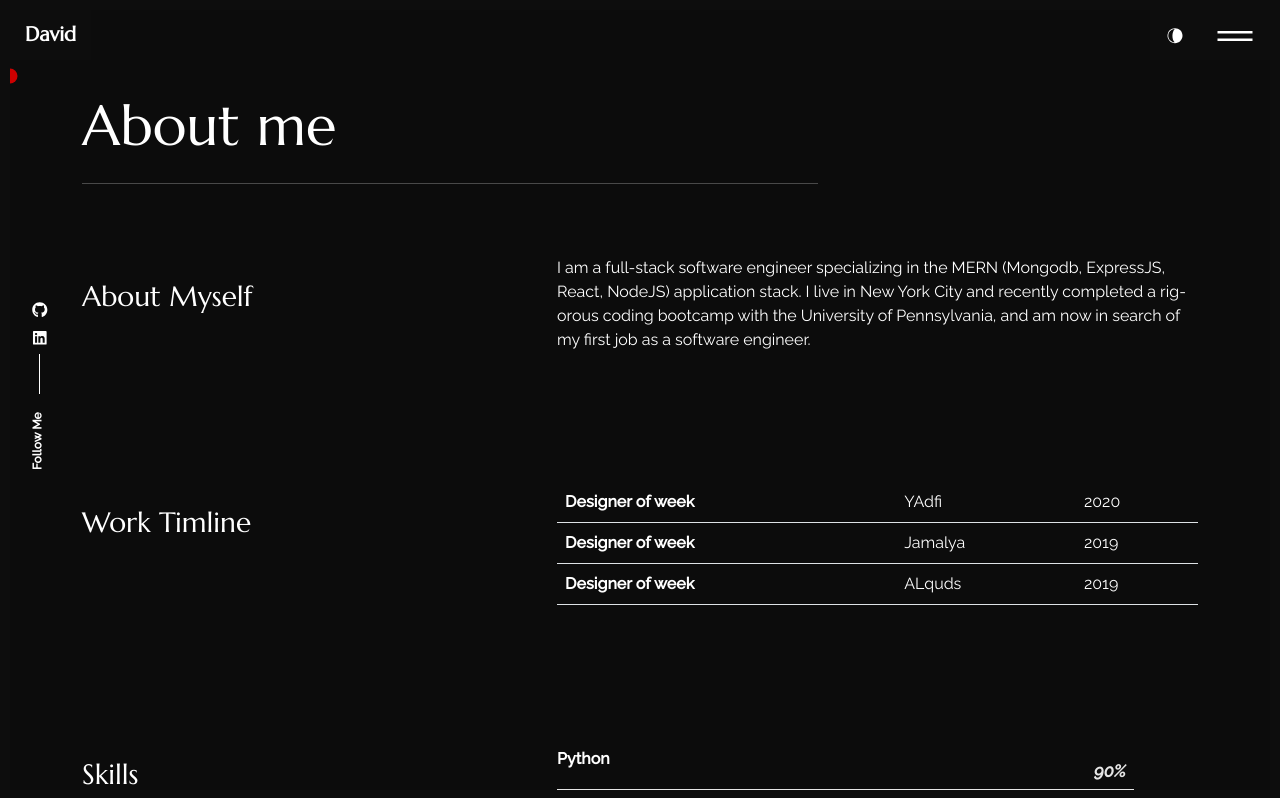
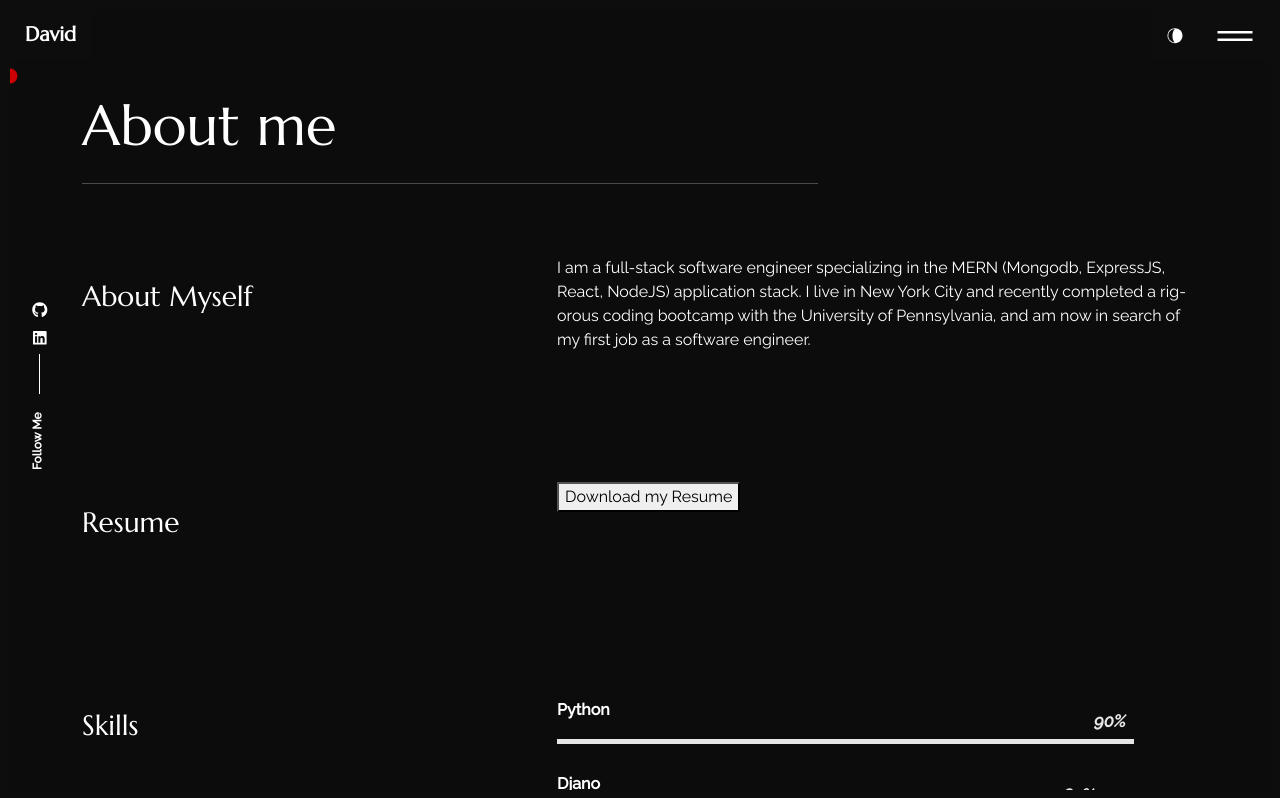
Before and after one commit to dhclarke99/final-portfolio, a React (Create React App) app: page /about in a window 1280 px wide. Shown: the top 798 px of the page. Built offline with nearby package versions, Linux system fonts and the light colour scheme.

Commit message:
added functionality to download my resume

```diff
--- a/src/content_option.js
+++ b/src/content_option.js
@@ -26,22 +26,7 @@ const dataabout = {
     title: "About Myself",
     aboutme: "I am a full-stack software engineer specializing in the MERN (Mongodb, ExpressJS, React, NodeJS) application stack. I live in New York City and recently completed a rigorous coding bootcamp with the University of Pennsylvania, and am now in search of my first job as a software engineer. ",
 };
-const worktimeline = [{
-    jobtitle: "Designer of week",
-    where: "YAdfi",
-    date: "2020",
-},
-{
-    jobtitle: "Designer of week",
-    where: "Jamalya",
-    date: "2019",
-},
-{
-    jobtitle: "Designer of week",
-    where: "ALquds",
-    date: "2019",
-},
-];
+const resume = "http://localhost:3000/David_Hernandez_Clarke_Resume-v2.pdf";
 
 const skills = [{
     name: "Python",
@@ -136,7 +121,7 @@ export {
     meta,
     dataabout,
     dataportfolio,
-    worktimeline,
+    resume,
     skills,
     services,
     introdata,
--- a/src/pages/about/index.js
+++ b/src/pages/about/index.js
@@ -5,12 +5,22 @@ import { Container, Row, Col } from "react-bootstrap";
 import {
   dataabout,
   meta,
-  worktimeline,
+  resume,
   skills,
   services,
 } from "../../content_option";
 
 export const About = () => {
+  const downloadFile=(url)=> {
+    const fileName = url.split('/').pop();
+const aTag = document.createElement('a');
+aTag.href =url;
+aTag.setAttribute('download', fileName);
+document.body.appendChild(aTag);
+aTag.click();
+aTag.remove();
+console.log("click")
+  };
   return (
     <HelmetProvider>
       <Container className="About-header">
@@ -37,22 +47,14 @@ export const About = () => {
         </Row>
         <Row className=" sec_sp">
           <Col lg="5">
-            <h3 className="color_sec py-4">Work Timline</h3>
+            <h3 className="color_sec py-4">Resume</h3>
           </Col>
           <Col lg="7">
-            <table className="table caption-top">
-              <tbody>
-                {worktimeline.map((data, i) => {
-                  return (
-                    <tr key={i}>
-                      <th scope="row">{data.jobtitle}</th>
-                      <td>{data.where}</td>
-                      <td>{data.date}</td>
-                    </tr>
-                  );
-                })}
-              </tbody>
-            </table>
+
+              <button onClick={()=>{downloadFile(resume)}}>
+        Download my Resume
+      </button>
+
           </Col>
         </Row>
         <Row className="sec_sp">
```
Also changed, not shown: 1 other file (tests, documents, lock files or other folders).
